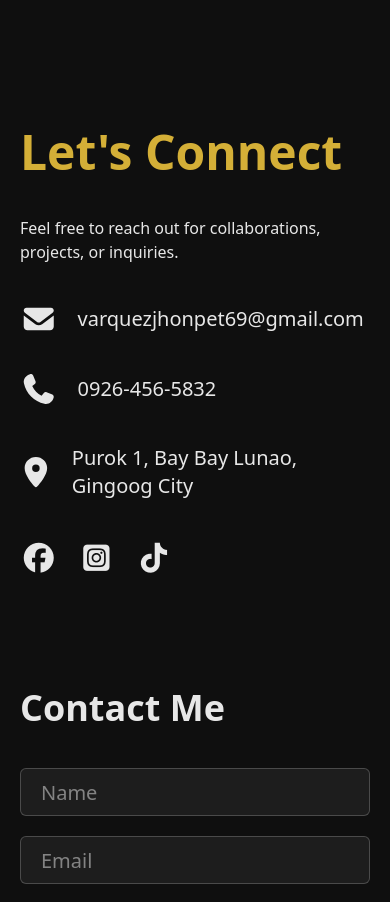
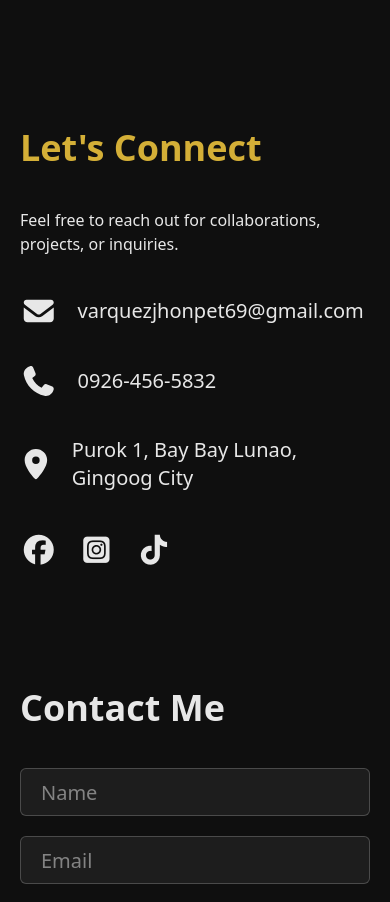
Before and after one commit to lawrencemacababayao2/client1-Portfolio, a React (Vite) app: page / in a window 390 px wide. Shown: the part 6080-6982 px from the top of the page. Built offline with nearby package versions, Linux system fonts and the light colour scheme.

Commit message:
portfolio

```diff
--- a/src/pages/Portfolio.jsx
+++ b/src/pages/Portfolio.jsx
@@ -332,7 +332,7 @@ const Portfolio = () => {
 
       <section ref={contactRef} className="bg-[#0F0F0F] w-full h-fit flex-col items-center pt-30 grid grid-cols-1 md:grid-cols-2 p-5 md:p-40 gap-30 text-white/90 pb-10 ">
         <div className="w-full h-120 mr-5 md:mr-0">
-          <h1 className="text-5xl font-bold text-[#D4AF37] mt-10">Let's Connect</h1>
+          <h1 className="text-4xl md:text-5xl font-bold text-[#D4AF37] mt-10">Let's Connect</h1>
           <p className="pt-10">Feel free to reach out for collaborations, projects, or inquiries.</p>
 
           <div className="w-full h-fit flex mt-10 gap-5 items-center">
```
